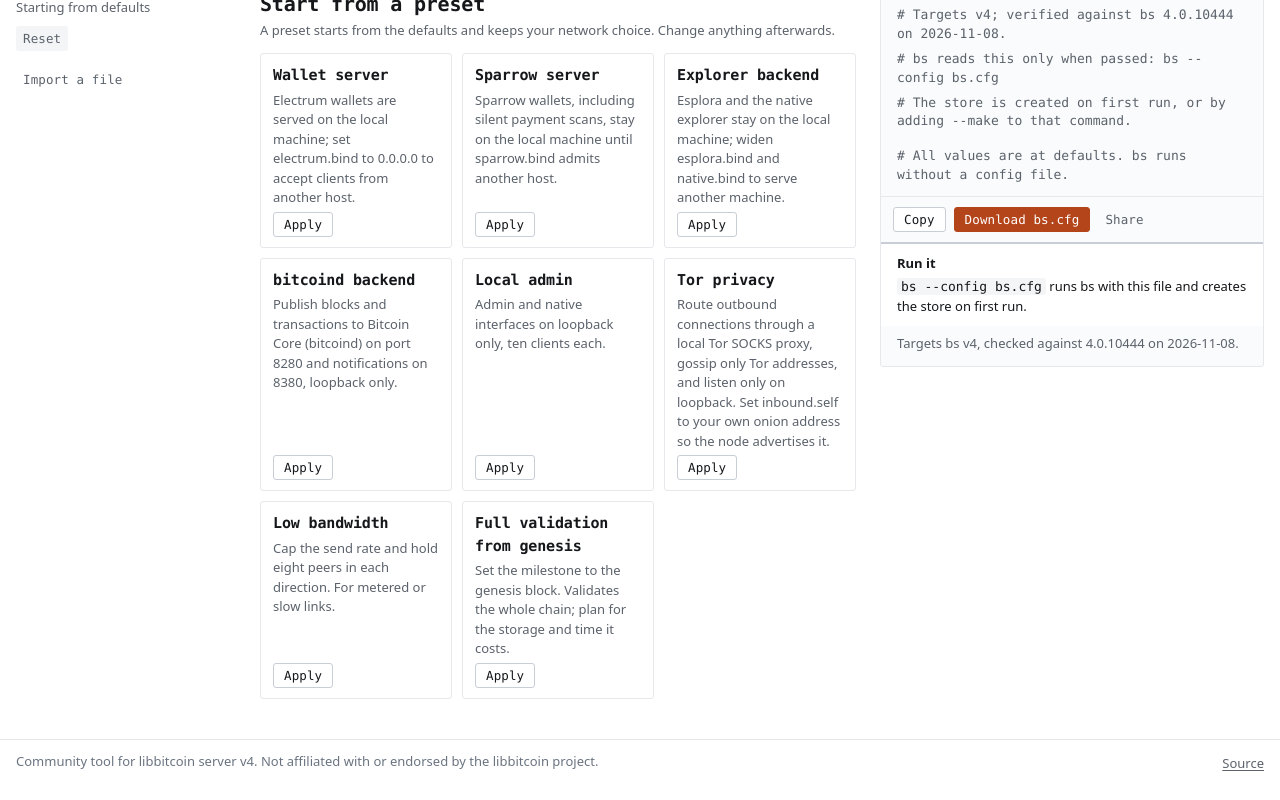
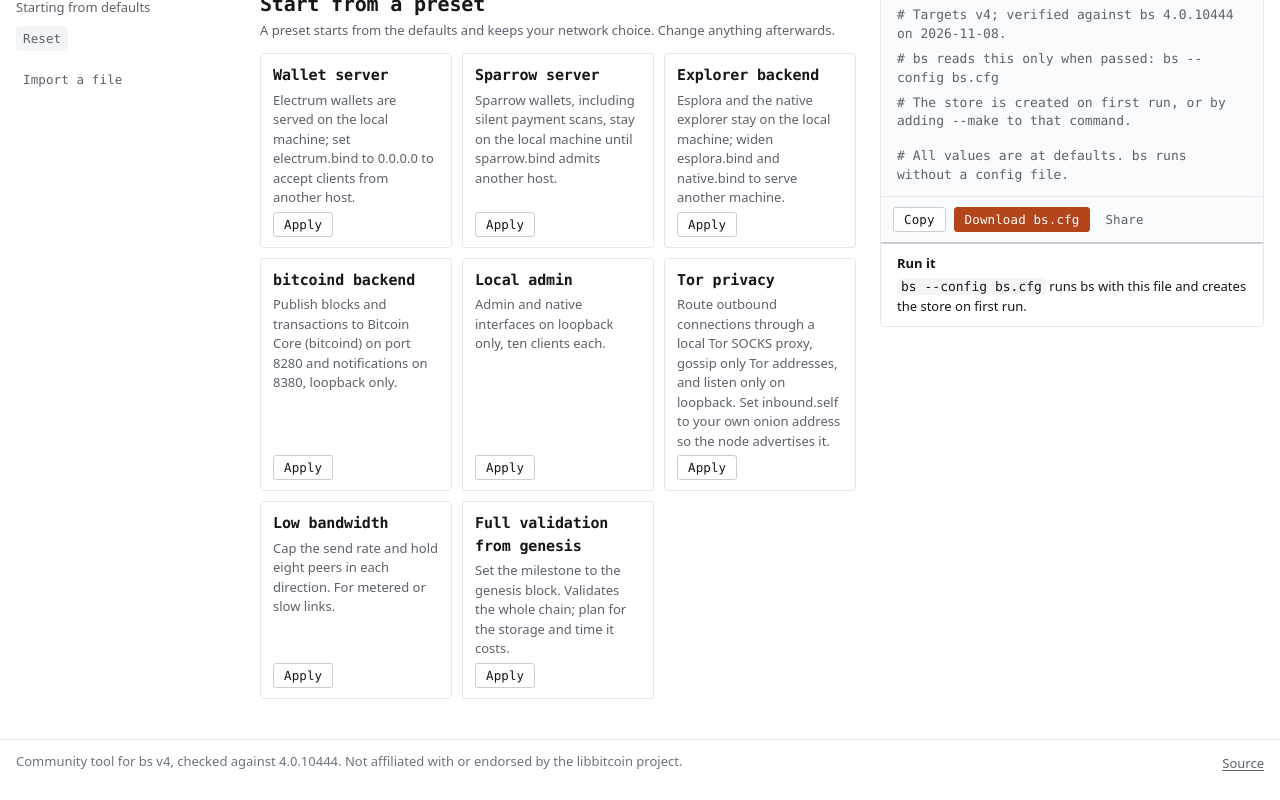
Before and after one commit to orangepane/libbitcoin-bs-config-generator, a React (Vite) app: page / in a window 1280 px wide. Shown: the part 268-1068 px from the top of the page. Built offline with nearby package versions, Linux system fonts and the light colour scheme.

Commit message:
Move provenance into the footer
The version line sat under "Run it", where it answered nothing the reader
was asking, and it repeated the artifact header that the File tab already
shows. The footer now carries the build beside the disclaimer, and the
paragraph and its prop are gone.

```diff
--- a/src/styles/app.css
+++ b/src/styles/app.css
@@ -877,12 +877,6 @@ details:not([open]) > *:not(summary) {
   overflow-wrap: anywhere;
 }
 
-.compat {
-  margin: 0;
-  padding: 8px 16px 12px;
-  color: var(--ink-muted);
-  font-size: var(--text-sm);
-}
 
 /* diff and warnings */
 
--- a/src/ui/App.tsx
+++ b/src/ui/App.tsx
@@ -411,7 +411,6 @@ export function App () {
         </main>
 
         <ArtifactPane
-          verifiedAgainst={catalog.meta.verifiedAgainst}
           artifact={artifact}
           defaults={baseline(state.settings)}
           warnings={warnings}
@@ -443,8 +442,8 @@ export function App () {
 
       <footer className="site-footer">
         <p>
-          Community tool for libbitcoin server v4. Not affiliated with or endorsed by the
-          libbitcoin project.
+          Community tool for bs v4, checked against {catalog.meta.verifiedAgainst.version}.
+          Not affiliated with or endorsed by the libbitcoin project.
         </p>
         <a
           href="https://github.com/orangepane/libbitcoin-bs-config-generator"
@@ -492,8 +491,7 @@ export function App () {
             </button>
           </div>
           <ArtifactPane
-            verifiedAgainst={catalog.meta.verifiedAgainst}
-            artifact={artifact}
+              artifact={artifact}
             defaults={baseline(state.settings)}
             warnings={warnings}
             unknown={state.unknown}
--- a/src/ui/ArtifactPane.tsx
+++ b/src/ui/ArtifactPane.tsx
@@ -117,7 +117,6 @@ function attributeLines (artifact: Artifact): RenderedLine[] {
 }
 
 export function ArtifactPane ({
-  verifiedAgainst,
   artifact,
   defaults,
   warnings,
@@ -328,10 +327,6 @@ export function ArtifactPane ({
           run.
         </p>
       </div>
-
-      <p className="compat">
-        Targets bs v4, checked against {verifiedAgainst.version} on {verifiedAgainst.date}.
-      </p>
     </section>
   );
 }
--- a/src/ui/types.ts
+++ b/src/ui/types.ts
@@ -77,8 +77,6 @@ export interface HeaderProps {
 
 export interface ArtifactPaneProps {
   artifact: Artifact;
-  /** The build the catalog was checked against, for the compatibility line. */
-  verifiedAgainst: { version: string; date: string };
   warnings: Warning[];
   unknown: UnknownEntry[];
   tab: ArtifactTab;
```
